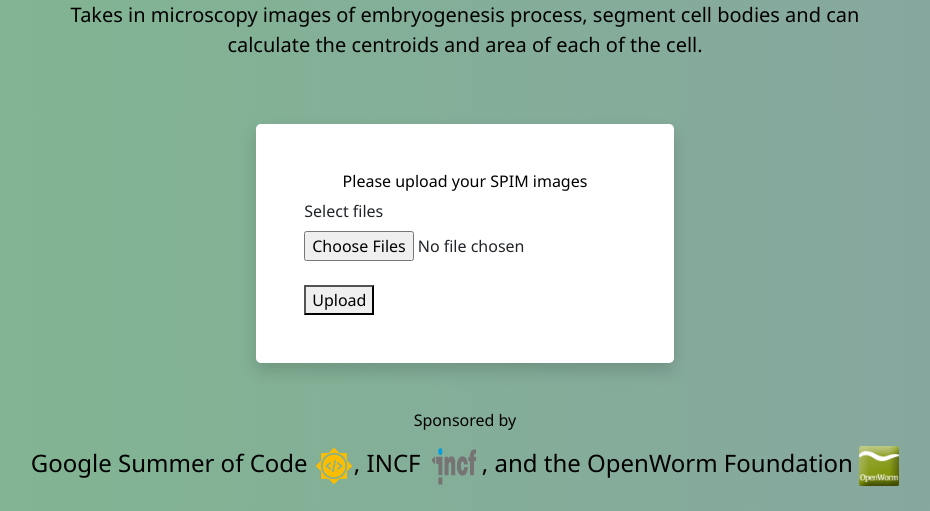
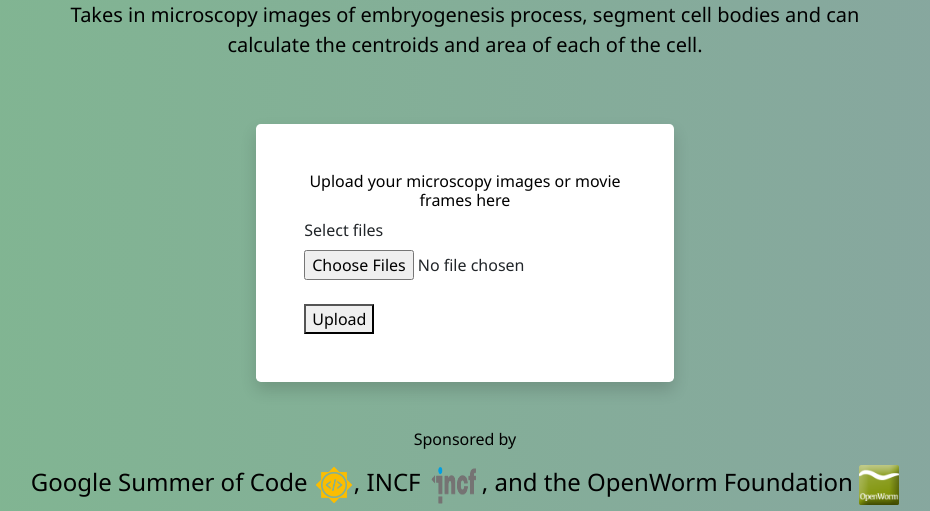
Before and after one commit to devoworm/GSOC-2019, a Flask app: page / in a window 1280 px wide. Shown: the part 395-906 px from the top of the page, without its empty margins (175-1105 px from the left). Run offline with Flask 2, Linux system fonts and the light colour scheme; some libraries are stand-ins or nearby versions.

Commit message:
final tweak on heroku app

```diff
--- a/OpenDevoCell/templates/index.html
+++ b/OpenDevoCell/templates/index.html
@@ -29,7 +29,7 @@
               <div class="p-5 bg-white shadow rounded-lg"><!-- <img src="https://res.cloudinary.com/mhmd/image/upload/v1557366994/img_epm3iz.png" alt="" width="200" class="d-block mx-auto mb-4 rounded-pill"> -->
 
                 <h6 class="text-center" style="color: black">
-                  Please upload your SPIM images
+                  Upload your microscopy images or movie frames here
                 </h6>
 
             <div class="custom-file rounded-pill mb-5">
```
